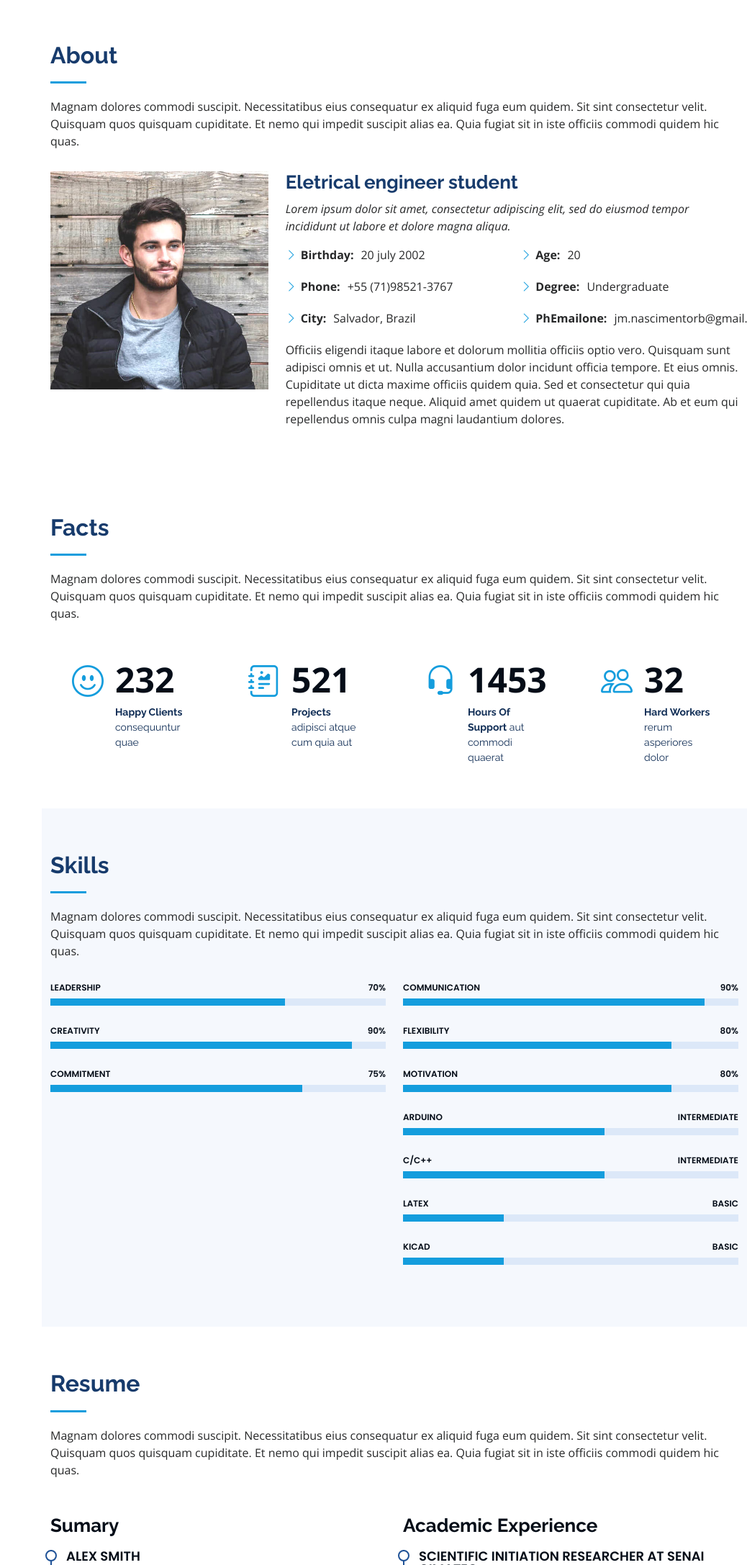
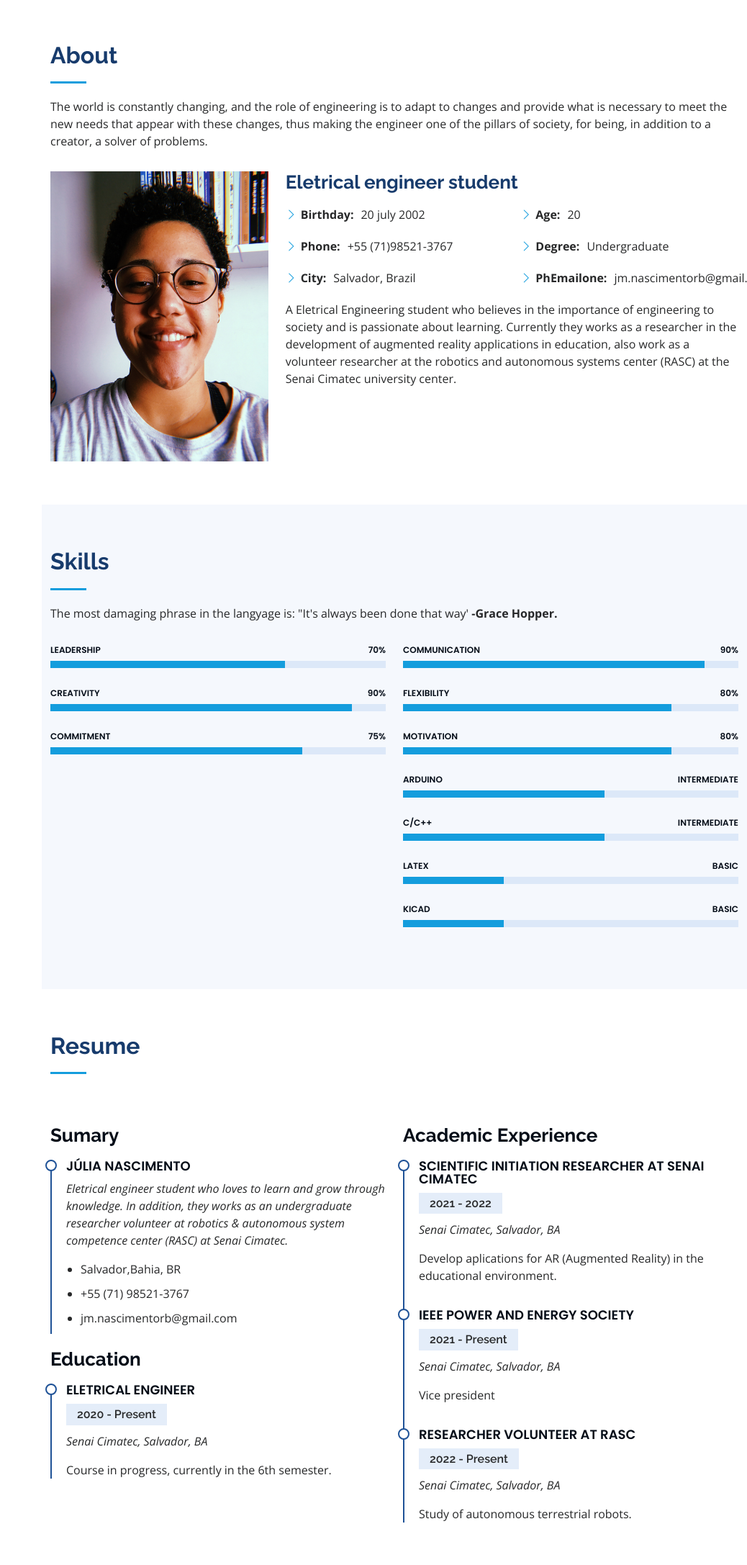
Before and after one commit to jumanascimento/jumanascimento.github.io, a plain HTML site: page index.html in a window 1280 px wide. Shown: the part 802-2976 px from the top of the page at 72% size, without its empty margins (242-1280 px from the left). Drawn offline with nearby package versions, Linux system fonts and the light colour scheme.

Commit message:
Alterações no sobre mim

```diff
--- a/index.html
+++ b/index.html
@@ -85,18 +85,16 @@
 
         <div class="section-title">
           <h2>About</h2>
-          <p>Magnam dolores commodi suscipit. Necessitatibus eius consequatur ex aliquid fuga eum quidem. Sit sint consectetur velit. Quisquam quos quisquam cupiditate. Et nemo qui impedit suscipit alias ea. Quia fugiat sit in iste officiis commodi quidem hic quas.</p>
+          <p>The world is constantly changing, and the role of engineering is to adapt to changes and provide what is necessary to meet the new needs that appear with these changes, thus making the engineer one of the pillars of society, for being, in addition to a creator, a solver of problems.</p>
         </div>
 
         <div class="row">
           <div class="col-lg-4" data-aos="fade-right">
-            <img src="assets/img/profile-img.jpg" class="img-fluid" alt="">
+            <img src="assets/img/2021-07-12 13_03_45.013.jpg" class="img-fluid" alt="">
           </div>
           <div class="col-lg-8 pt-4 pt-lg-0 content" data-aos="fade-left">
             <h3>Eletrical engineer student</h3>
             <p class="fst-italic">
-              Lorem ipsum dolor sit amet, consectetur adipiscing elit, sed do eiusmod tempor incididunt ut labore et dolore
-              magna aliqua.
             </p>
             <div class="row">
               <div class="col-lg-6">
@@ -116,8 +114,7 @@
               </div>
             </div>
             <p>
-              Officiis eligendi itaque labore et dolorum mollitia officiis optio vero. Quisquam sunt adipisci omnis et ut. Nulla accusantium dolor incidunt officia tempore. Et eius omnis.
-              Cupiditate ut dicta maxime officiis quidem quia. Sed et consectetur qui quia repellendus itaque neque. Aliquid amet quidem ut quaerat cupiditate. Ab et eum qui repellendus omnis culpa magni laudantium dolores.
+              A Eletrical Engineering student who believes in the importance of engineering to society and is passionate about learning. Currently they works as a researcher in the development of augmented reality applications in education, also work as a volunteer researcher at the robotics and autonomous systems center (RASC) at the Senai Cimatec university center.
             </p>
           </div>
         </div>
@@ -126,7 +123,7 @@
     </section><!-- End About Section -->
 
     <!-- ======= Facts Section ======= -->
-    <section id="facts" class="facts">
+    <!--section id="facts" class="facts">
       <div class="container">
 
         <div class="section-title">
@@ -179,7 +176,7 @@
 
         <div class="section-title">
           <h2>Skills</h2>
-          <p>Magnam dolores commodi suscipit. Necessitatibus eius consequatur ex aliquid fuga eum quidem. Sit sint consectetur velit. Quisquam quos quisquam cupiditate. Et nemo qui impedit suscipit alias ea. Quia fugiat sit in iste officiis commodi quidem hic quas.</p>
+          <p>The most damaging phrase in the langyage is: "It's always been done that way' <b>-Grace Hopper.</b></p>
         </div>
 
         <div class="row skills-content">
@@ -273,19 +270,19 @@
 
         <div class="section-title">
           <h2>Resume</h2>
-          <p>Magnam dolores commodi suscipit. Necessitatibus eius consequatur ex aliquid fuga eum quidem. Sit sint consectetur velit. Quisquam quos quisquam cupiditate. Et nemo qui impedit suscipit alias ea. Quia fugiat sit in iste officiis commodi quidem hic quas.</p>
+
         </div>
 
         <div class="row">
           <div class="col-lg-6" data-aos="fade-up">
             <h3 class="resume-title">Sumary</h3>
             <div class="resume-item pb-0">
-              <h4>Alex Smith</h4>
-              <p><em>Innovative and deadline-driven Graphic Designer with 3+ years of experience designing and developing user-centered digital/print marketing material from initial concept to final, polished deliverable.</em></p>
+              <h4>Júlia Nascimento</h4>
+              <p><em>Eletrical engineer student who loves to learn and grow through knowledge. In addition, they works as an undergraduate researcher volunteer at robotics & autonomous system competence center (RASC) at Senai Cimatec.</em></p>
               <ul>
-                <li>Portland par 127,Orlando, FL</li>
-                <li>(123) 456-7891</li>
-                <li>alice.barkley@example.com</li>
+                <li>Salvador,Bahia, BR</li>
+                <li>+55 (71) 98521-3767</li>
+                <li>jm.nascimentorb@gmail.com</li>
               </ul>
             </div>
 
```
Also changed, not shown: assets/img/2021-07-12 13_03_45.013.jpg (added).
